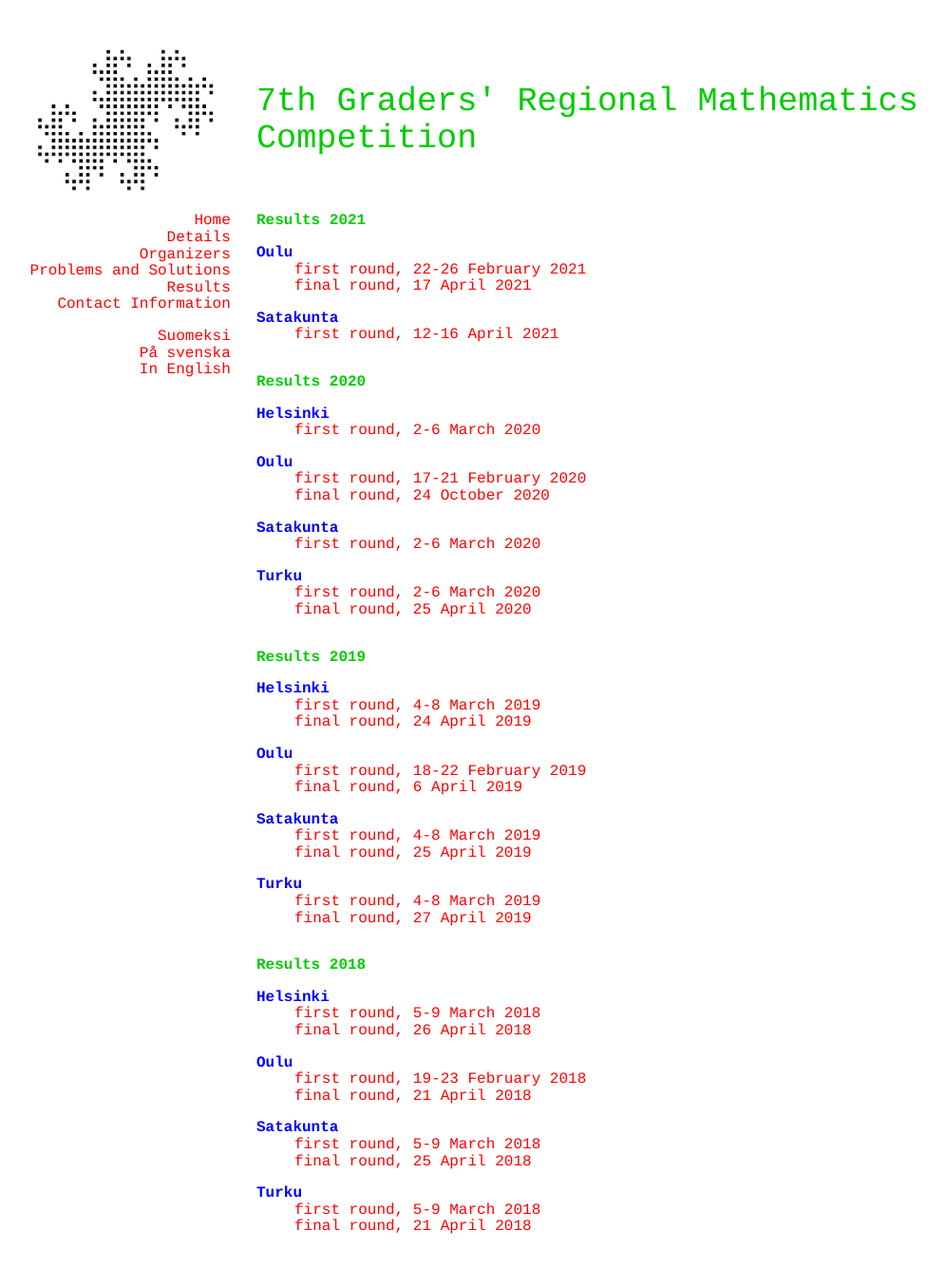
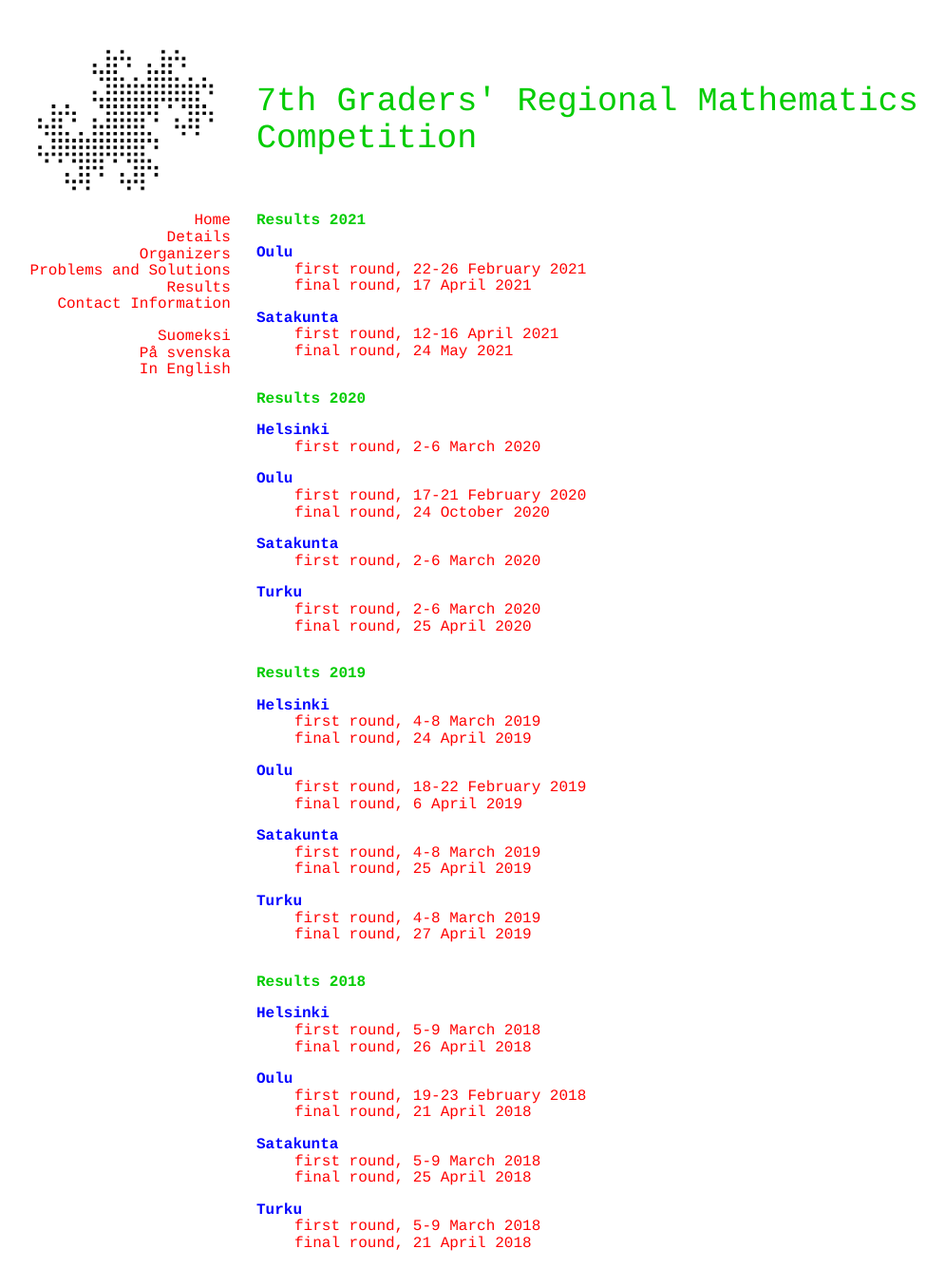
Before and after one commit to matematiikkakilpailut/matematiikkakilpailut.github.io, a Jekyll site: the page built from seiskat/en/results.html, in a window 1280 px wide. Shown: the whole page at 95% size, without its empty margins (50-1045 px from the left). Built offline with Jekyll 4.4.1, drawn with Linux system fonts in a browser that asks for light colours.

Commit message:
Update results.html
Satakunnan finaalin tulokset

```diff
--- a/seiskat/en/results.html
+++ b/seiskat/en/results.html
@@ -10,6 +10,7 @@
    <dd><a href="2021/o_f_tulokset.pdf">final round, 17 April 2021</a></dd>
    <dt>Satakunta</dt>
   <dd><a href="2021/s_tulokset.pdf">first round, 12-16 April 2021</a></dd>
+   <dd><a href="2021/s_f_tulokset.pdf">final round, 24 May 2021</a></dd>
 </dl>
 
 <h2 id="results-2020">Results 2020</h2>
```
